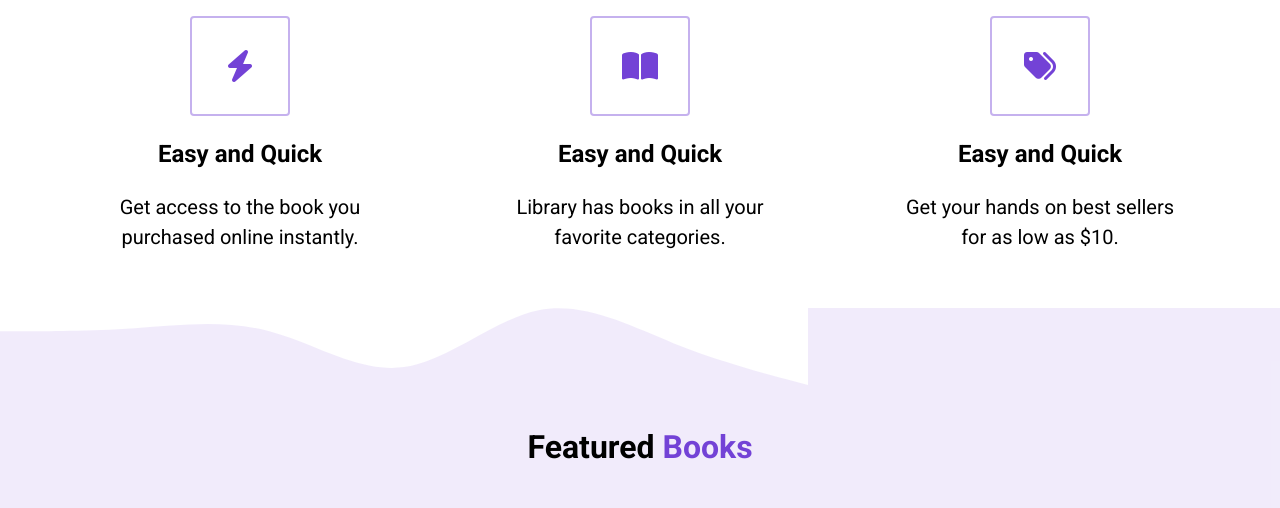
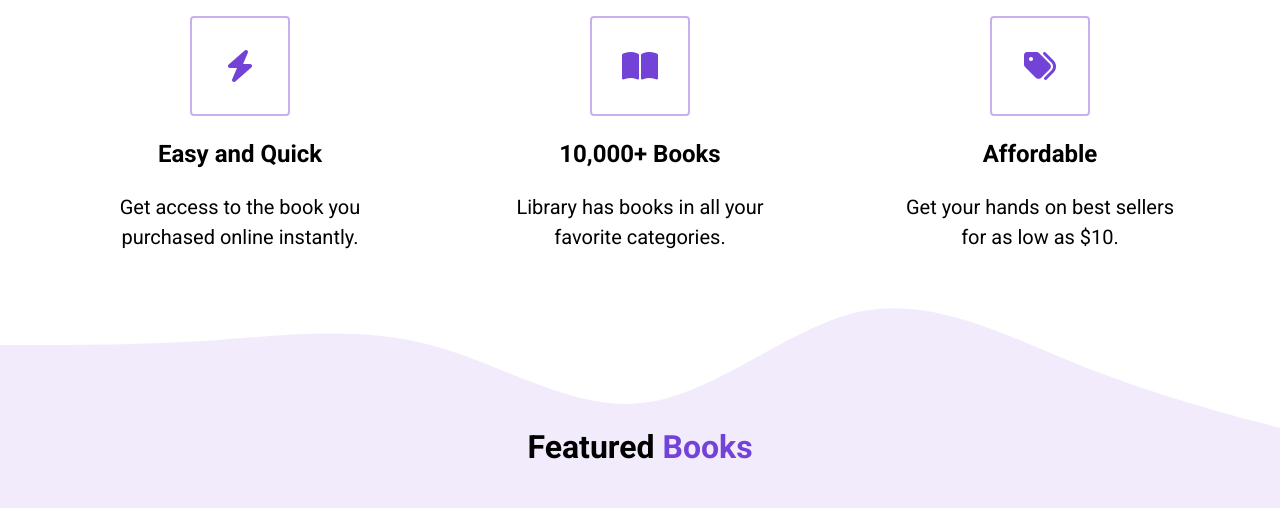
Before and after one commit to keithmcbrief/ecommerce-project, a plain HTML site: page index.html in a window 1280 px wide. Shown: the part 910-1418 px from the top of the page. Drawn offline with Linux system fonts and the light colour scheme.

Commit message:
final edits

```diff
--- a/index.html
+++ b/index.html
@@ -73,14 +73,14 @@
                             <div class="highlight__img">
                                 <i class="fa-solid fa-book-open"></i>
                              </div>
-                             <h3 class="highlight__subtitle">Easy and Quick</h3>
+                             <h3 class="highlight__subtitle">10,000+ Books</h3>
                              <p class="highlight__para">Library has books in all your favorite categories.</p>
                          </div>
                          <div class="highlight">
                             <div class="highlight__img">
                                 <i class="fa-solid fa-tags"></i>
                              </div>
-                             <h3 class="highlight__subtitle">Easy and Quick</h3>
+                             <h3 class="highlight__subtitle">Affordable</h3>
                              <p class="highlight__para">Get your hands on best sellers for as low as $10.</p>
                         </div>
                     </div>
--- a/styles.css
+++ b/styles.css
@@ -239,8 +239,8 @@ p {
   background: url(./assets/wave.svg);
   content: "";
   position: absolute;
-  width: 101vh;
-  height: 12vh;
+  width: 101vw;
+  height: 12vw;
   left: 0;
   z-index: 1;
   background-size: cover;
```
